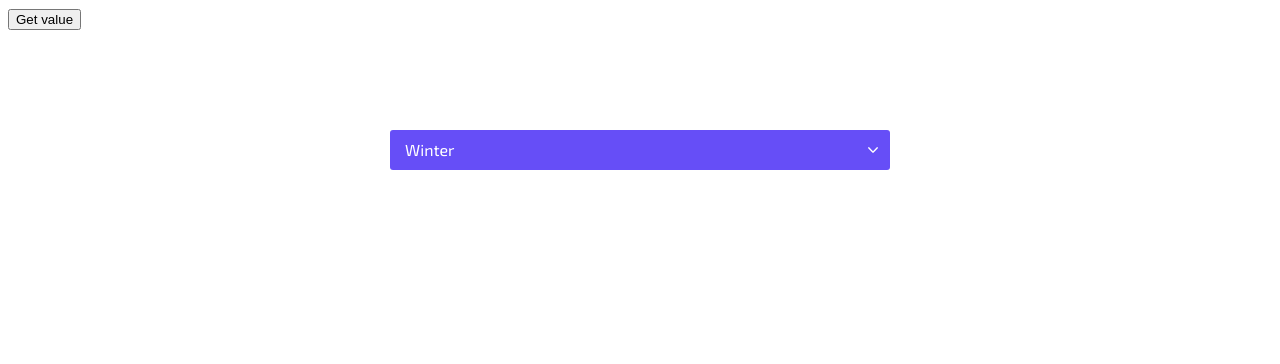
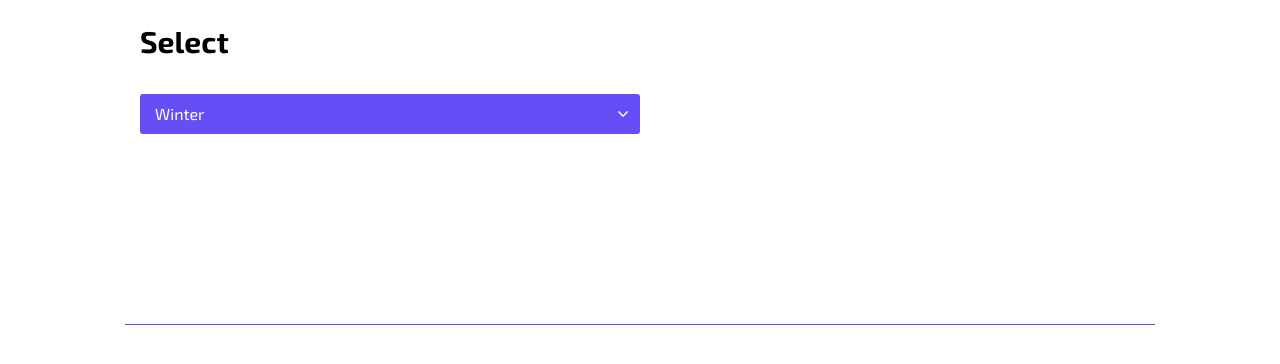
Before and after one commit to Omen-X/widgets, a website built with webpack: page src/index.html in a window 1280 px wide. Built offline with nearby package versions, Linux system fonts and the light colour scheme.

Commit message:
g-styles, rm button

```diff
--- a/src/common/app.sass
+++ b/src/common/app.sass
@@ -1,15 +1,25 @@
+@import '~sassVars'
+
 body
   font-family: 'Exo 2', sans-serif
 
 .section
   display: flex
+  flex-wrap: wrap
+  flex-flow: column nowrap
   justify-content: center
   max-width: 1000px
-  margin: 50px auto
-  padding: 50px 15px
+  margin: 0 auto 100px
+  padding: 15px 15px 15%
+  border-bottom: 1px solid $c-accent
 
   & > *
     flex-grow: 1
+
+.section-title
+  margin-top: 0
+  margin-bottom: 35px
+  font-size: 30px
 
 .block
   display: flex
--- a/src/index.html
+++ b/src/index.html
@@ -8,9 +8,9 @@
 <body>
 
   <!-- SELECT -->
-  <button id="getValue">Get value</button>
 
   <section class="select section">
+    <h2 class="section-title">Select</h2>
     <select name="select" id="select">
       <option value="Winter">Winter</option>
       <option value="Spring">Spring</option>
@@ -20,16 +20,5 @@
   </section>
 
 
-  <!-- SELECT -->
-
-<!--   <section class="select section">
-    <select name="select" id="select2">
-      <option value="Winter">Winter</option>
-      <option value="Spring">Spring</option>
-      <option value="Summer">Summer</option>
-      <option value="Autumn">Autumn</option>
-    </select>
-  </section>
- -->
 </body>
 </html>
--- a/src/index.js
+++ b/src/index.js
@@ -5,9 +5,3 @@ import Select from './elements/select';
 // ========>> SELECT <<========
 
 const select = new Select('#select', {});
-// const select2 = new Select('#select2', {});
-
-const btn = document.getElementById('getValue');
-btn.addEventListener('click', () => {
-  console.log(select.value);
-});
```
